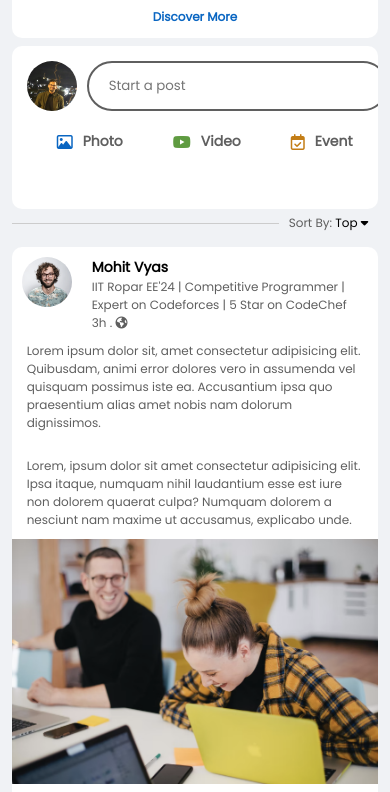
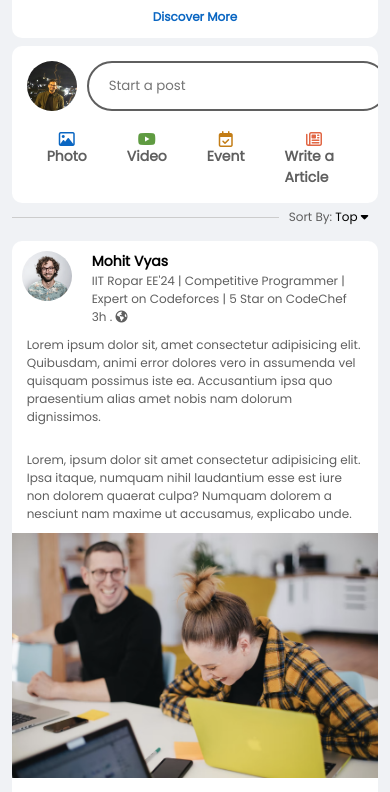
Before and after one commit to adityagupta02/LinkedIn-Clone, a plain HTML site: page index.html in a window 390 px wide. Shown: the part 823-1615 px from the top of the page. Drawn offline with Linux system fonts and the light colour scheme.

Commit message:
initial commit

```diff
--- a/index.html
+++ b/index.html
@@ -124,10 +124,10 @@
                 </div>
                 <div class="attachments">
                         <ul>
-                            <li><a href="#"> <i class="fa-regular fa-image"></i> Photo</a></li>
-                            <li><a href="#"> <i class="fa-brands fa-youtube"></i> Video</a></li>
-                            <li><a href="#"> <i class="fa-regular fa-calendar-check"></i> Event</a></li>
-                            <li><a href="#"> <i class="fa-regular fa-newspaper"></i></i> Write a Article</a></li>
+                            <li><a href="#"> <i class="fa-regular fa-image"></i><span> Photo</span></a></li>
+                            <li><a href="#"> <i class="fa-brands fa-youtube"></i> <span>Video</span></a></li>
+                            <li><a href="#"> <i class="fa-regular fa-calendar-check"></i> <span>Event</span></a></li>
+                            <li><a href="#"> <i class="fa-regular fa-newspaper"></i></i><span> Write a Article</span></a></li>
                         </ul>
                 </div>
             </div>
--- a/style/style.css
+++ b/style/style.css
@@ -609,6 +609,9 @@ nav ul li a:hover::after {
     .container{
         padding: 15px 3%;
     }
+    .right-sidebar{
+        display: inherit;
+    }
     .left-sidebar, .right-sidebar{
         flex-basis: 100%;
         position: relative;
@@ -624,4 +627,7 @@ nav ul li a:hover::after {
     .comments{
         display: none;
     }
+    .attachments li a{
+        flex-direction: column;
+    }
 }
```
